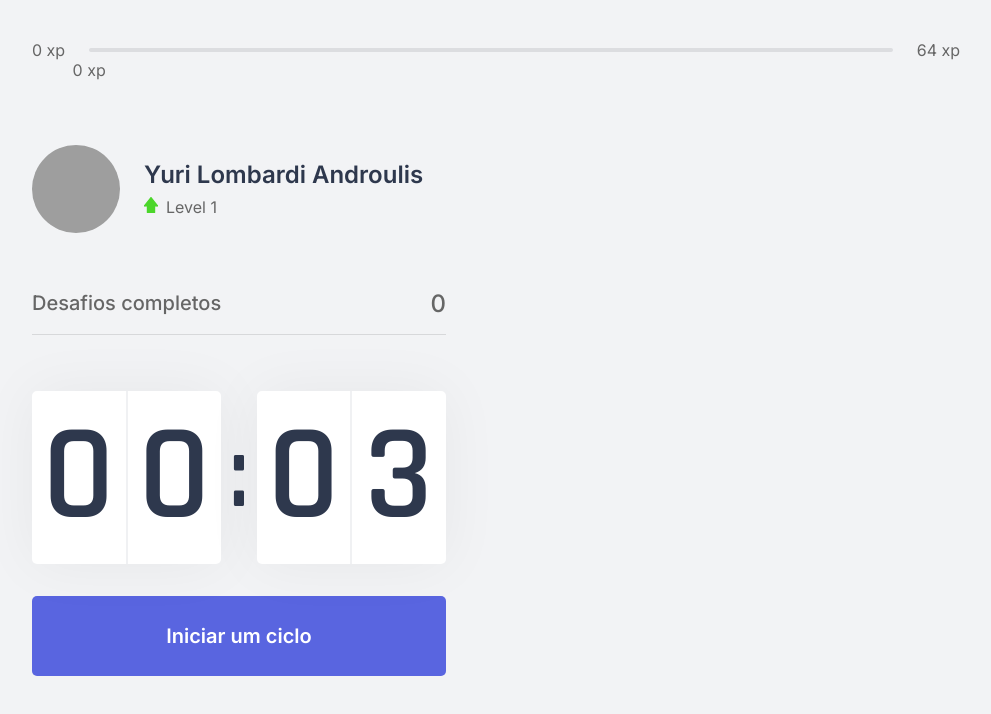
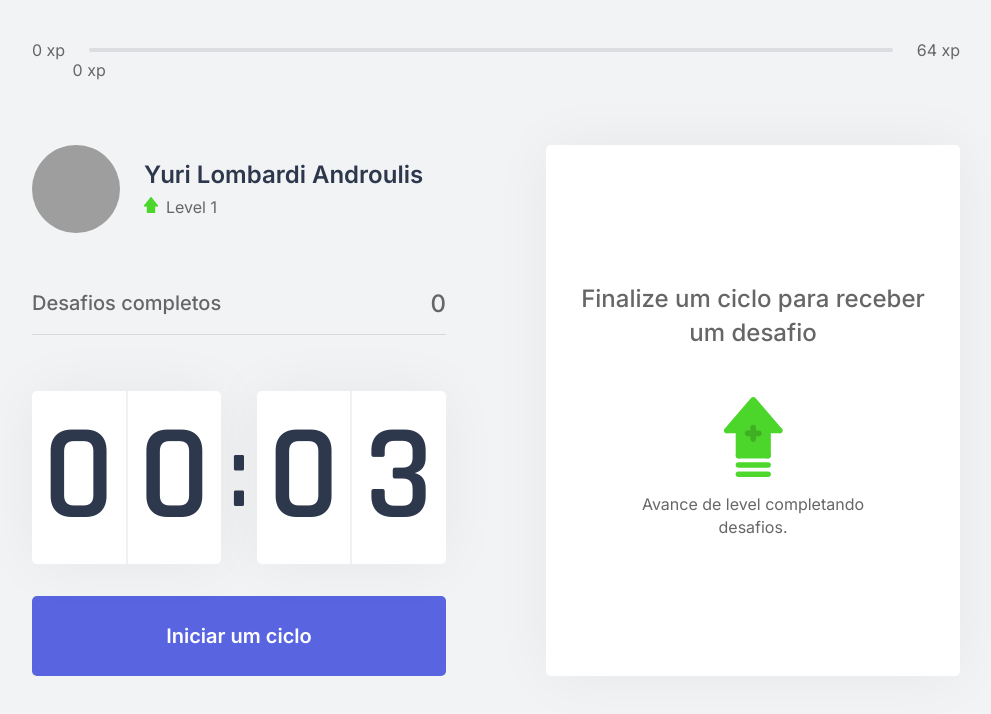
Before and after one commit to ydroulis/doRest, a Next.js app: page / in a window 1280 px wide. Shown: the top 714 px of the page, without its empty margins (144-1135 px from the left). Built offline with nearby package versions, Linux system fonts and the light colour scheme; grey boxes are pictures that could not be loaded.

Commit message:
feat(pages): add challenge box

```diff
--- a/src/pages/index.tsx
+++ b/src/pages/index.tsx
@@ -2,7 +2,9 @@ import { CompletedChallenges } from "../components/CompletedChallenges";
 import { Countdown } from "../components/Countdown";
 import { ExperienceBar } from "../components/ExperienceBar";
 import { Profile } from "../components/Profile";
-import styles from '../styles/pages/Home.module.css'
+import { ChallengeBox } from "../components/ChallengeBox";
+
+import styles from '../styles/pages/Home.module.css';
 
 import Head from 'next/head'
 
@@ -21,7 +23,7 @@ export default function Home() {
           <Countdown/>
         </div>
         <div>
-
+          <ChallengeBox/>
         </div>
       </section>
     </div>
```
